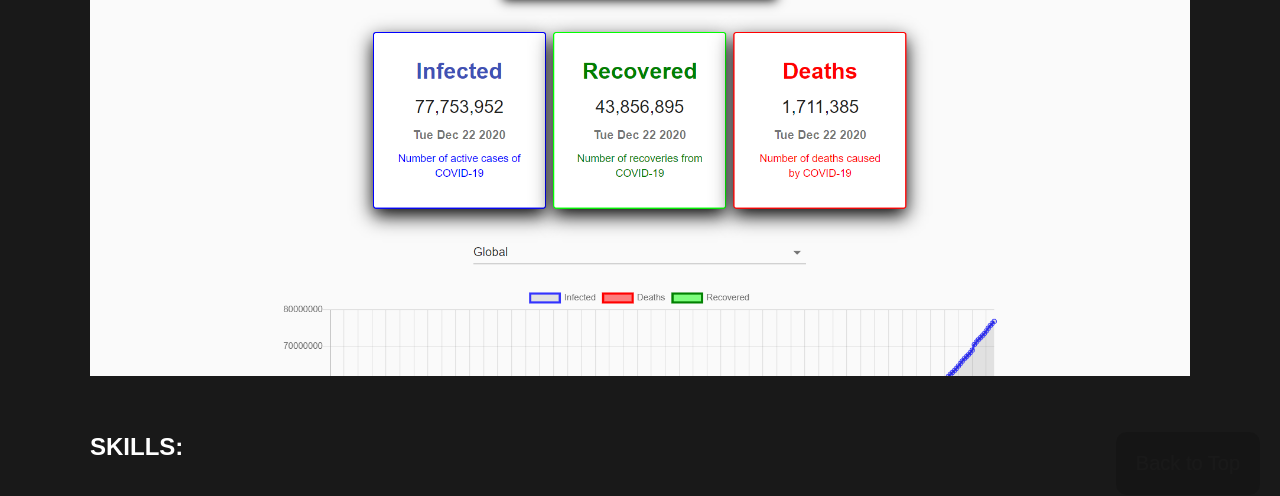
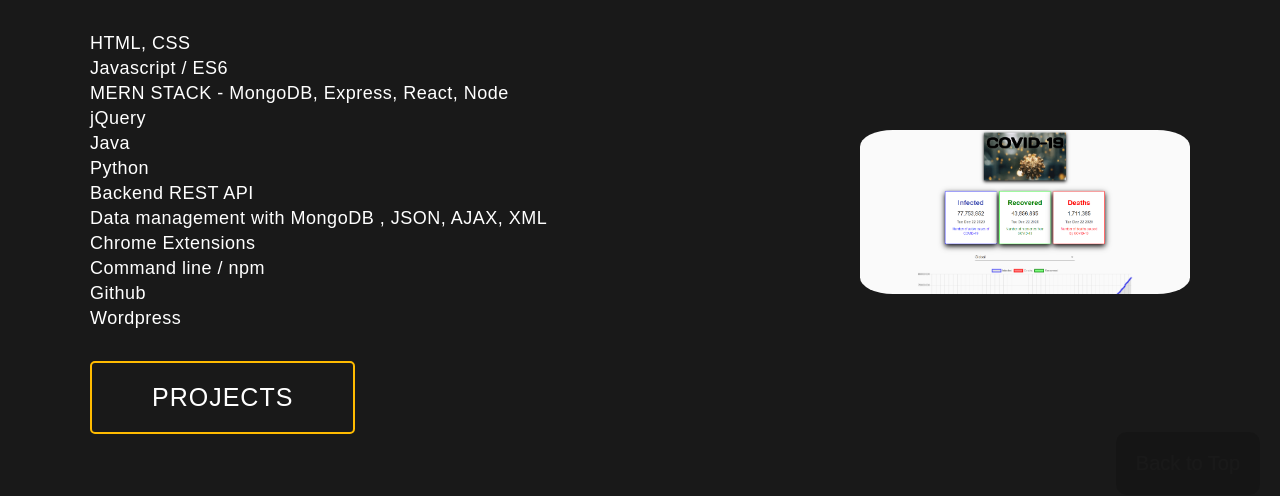
Before and after one commit to ItzhakLevy1/My-Portfolio-Web-1, a plain HTML site: page index.html in a window 1280 px wide. Shown: the part 285-781 px from the top of the page. Drawn offline with nearby package versions, Linux system fonts and the light colour scheme.

Commit message:
Update index.html

```diff
--- a/index.html
+++ b/index.html
@@ -50,7 +50,7 @@
 
         <h1 style="font-size: xx-large; font-size: 500%;"><b> Hello, My Name is &nbsp;&nbsp;&nbsp;&nbsp;&nbsp;&nbsp; &nbsp;&nbsp;&nbsp;&nbsp;&nbsp;&nbsp;&nbsp;&nbsp;&nbsp;&nbsp;&nbsp;&nbsp;<b  style="color: rgb(255, 187, 0);">Itzhak Levy</b>.</b><span></span>
           <!-- I'm a self taught developer. --> </h1>
-          <img src="images/c1.PNG" alt="img">
+          <img src="images/c1.PNG" alt="img" style="border-radius: 10%; max-width: 30%; float:right; margin-top: 20%;>
           <br />
           <br />
           <br />
```
